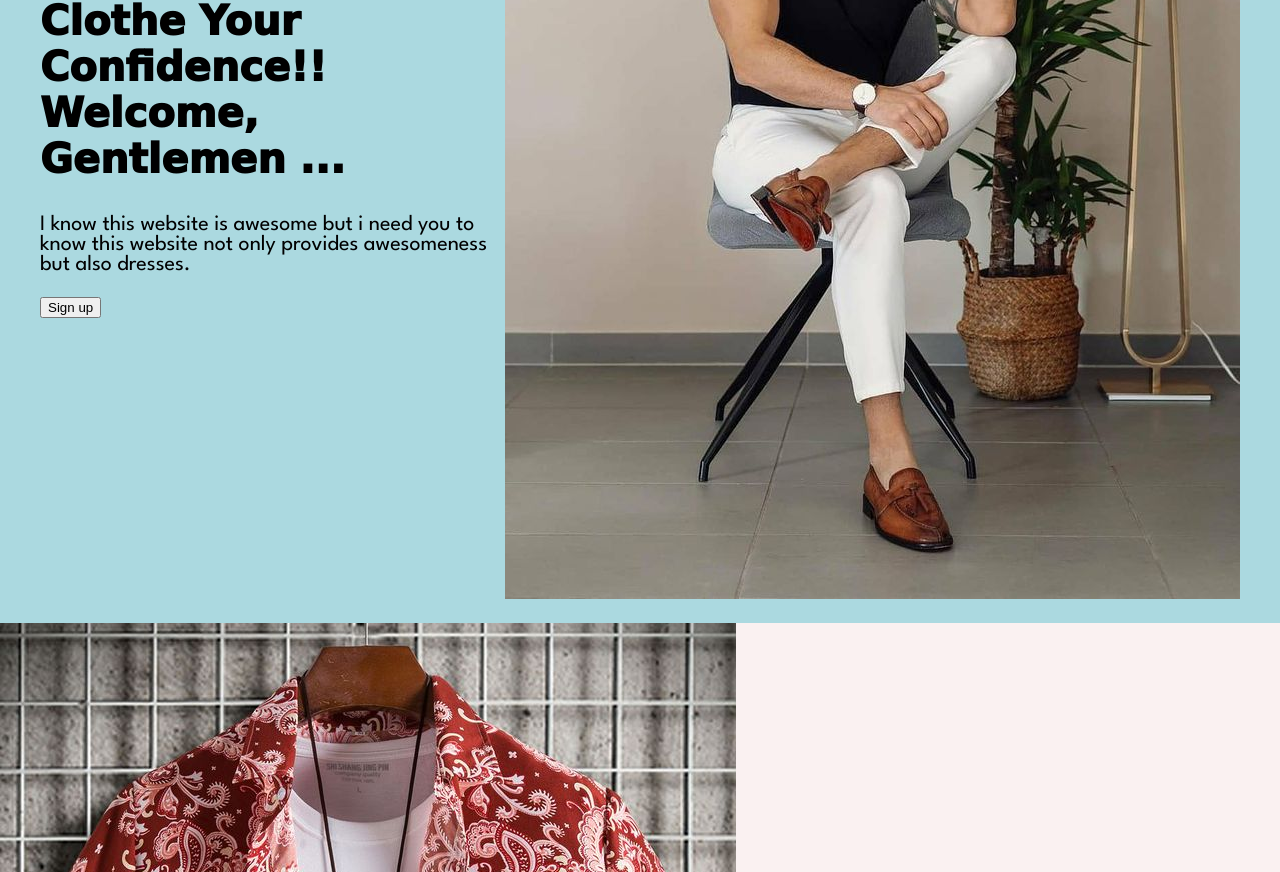
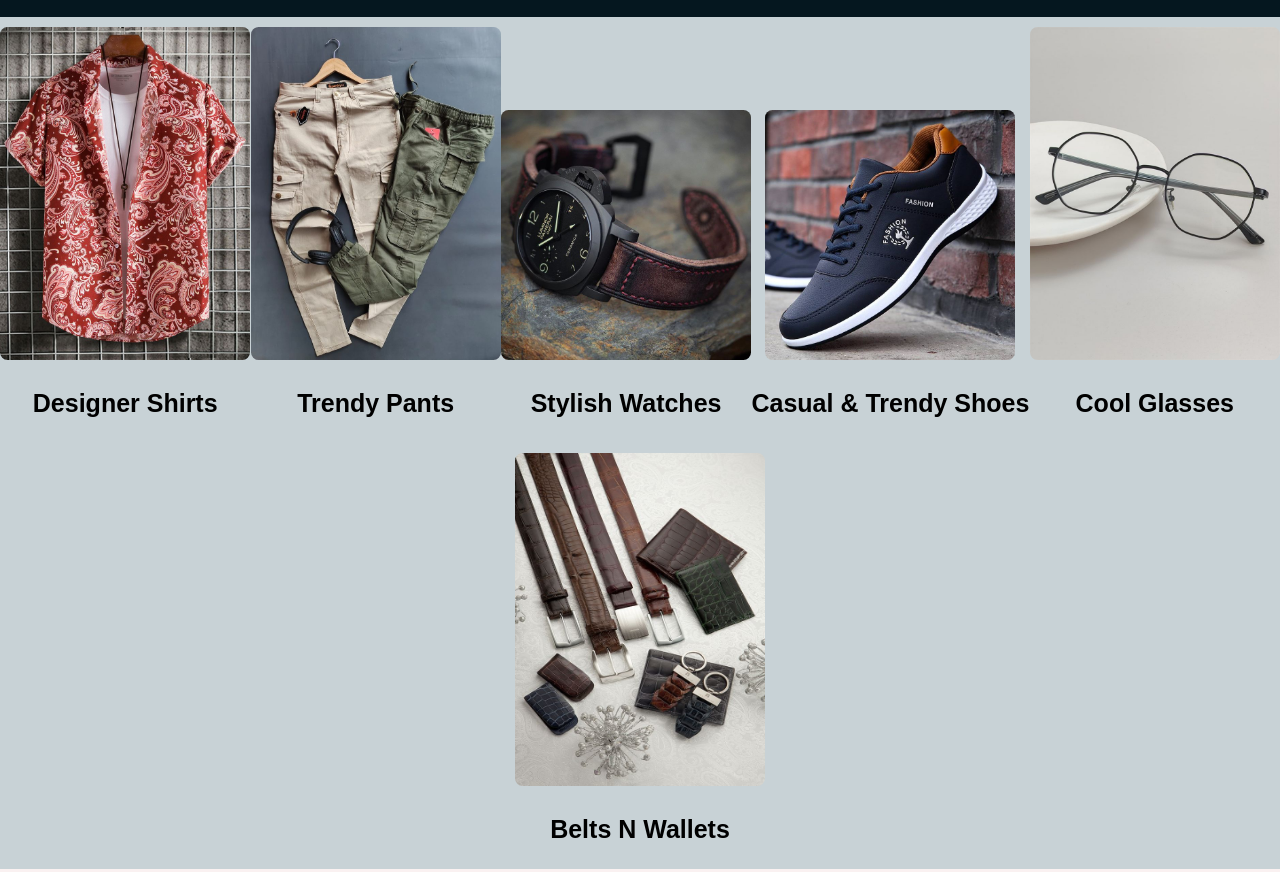
Before and after one commit to danush754/Home-page, a plain HTML site: page index.html in a window 1280 px wide. Shown: the part 479-1351 px from the top of the page. Drawn offline with Linux system fonts and the light colour scheme; a web font is replaced by a local one.

Commit message:
Add styles for the products

```diff
--- a/home.css
+++ b/home.css
@@ -11,7 +11,7 @@ body{
 }
 
 .header{
-    background-color: rgb(171, 217, 224);
+    background-color: rgb(5, 23, 31);
 }
 
 .headerone{
@@ -23,7 +23,7 @@ body{
 .logo img{
     width: 120px;
     border-radius: 2cm;
-    box-shadow: -5px 8px 7px rgb(11, 42, 63);
+    box-shadow: 5px -5px 7px rgb(141, 208, 235),5px 5px 7px rgb(141, 208, 235);
 }
 
 .headerlinks ul{
@@ -33,7 +33,7 @@ body{
 
 .headerlinks li{
     list-style: none;
-    color: #072D44;
+    color: #d9ecf5;
     padding-right: 20px;
     font-size: 20px;
     font-weight: 500;
@@ -47,14 +47,15 @@ body{
 
 .headertwo{
     display: flex;
-    align-items: center;
+    justify-content: space-between;
     margin: 20px 40px;
+    color: rgb(187, 236, 236);
 }
 
 .headertwo .leftcontent h2{
-    font-size: 40px;
-    font-weight: 1000;
-    font-family: 'Fuggles', cursive;
+    font-size: 35px;
+    font-weight: 550;
+    font-family: 'Quick sand',sans-serif ;
     padding: 0;
 }
 
@@ -63,3 +64,45 @@ body{
     font-size: 22px;
     font-family: 'League Spartan', Times, serif;
 }
+
+.headertwo .leftcontent button{
+    font-size: 14px;
+    padding: 10px;
+    font-size: 20px;
+    font-family: 'Fuggles', cursive;
+    font-weight: 600;
+    background-color:rgb(187, 236, 236);
+    border-radius: 5px;
+    width: 90px;
+}
+
+.headertwo .rightcontent img{
+    width: 250px;
+    margin-right: 25px;
+    border-radius: 0.2cm;
+}
+
+.products{
+    display: flex;
+    flex-wrap: wrap;
+    background-color: #c8d2d6;
+    justify-content: space-around;
+    align-items: flex-end;
+    text-align: center;
+}
+
+.items img{
+    margin-top: 10px;
+    width: 250px;
+    border-radius: 0.2cm;
+}
+
+.items #beltsNwallets{
+    height: 333px;
+}
+
+.items p{
+    font-family: 'Fuggles',sans-serif;
+    font-weight: 800;
+    font-size: 25px;
+}
```
